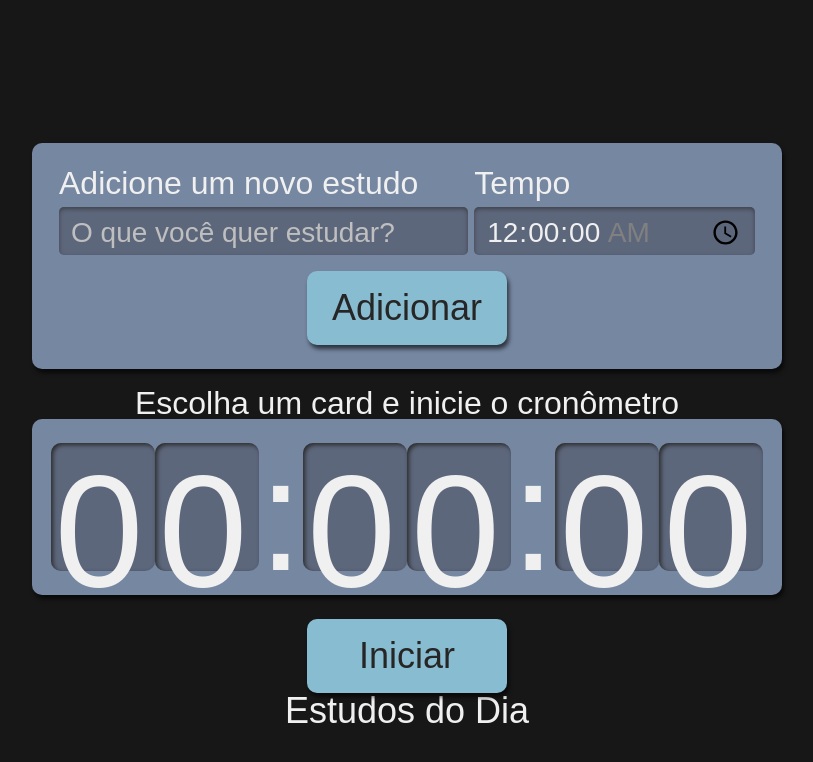
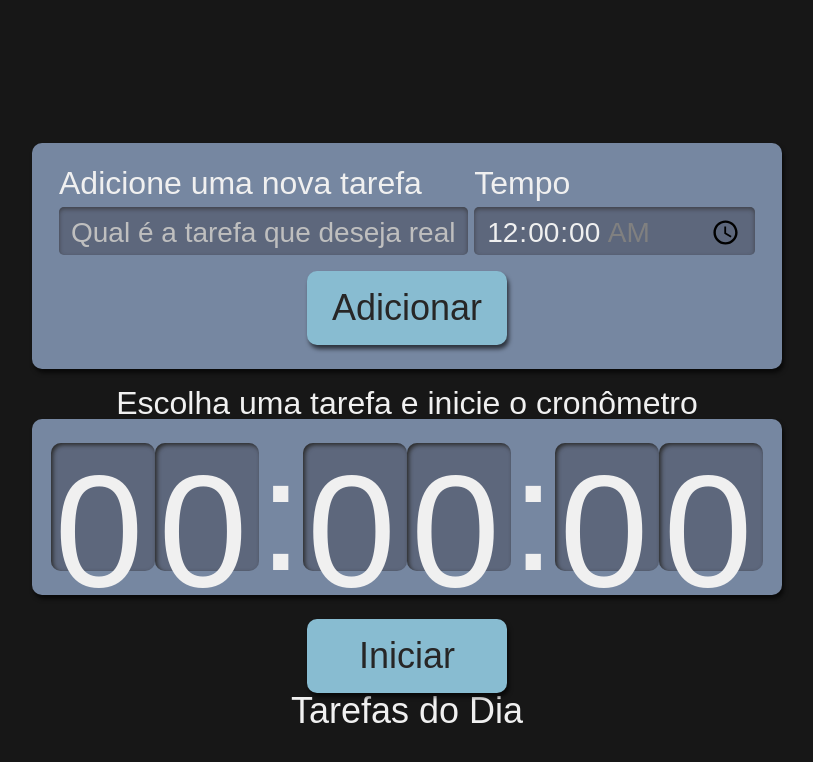
Before and after one commit to lucianogomes02/alura-studies, a React (Create React App) app: page / in a window 1280 px wide. Shown: the top 762 px of the page, without its empty margins (51-864 px from the left). Built offline with nearby package versions, Linux system fonts and the light colour scheme.

Commit message:
refactor: adjust tasks texts

```diff
--- a/src/components/Cronometro/index.tsx
+++ b/src/components/Cronometro/index.tsx
@@ -32,7 +32,7 @@ export default function Cronometro({ tarefaSelecionada, finalizarTarefa }: Props
 
     return (
         <div className={style.cronometro}>
-            <p className={style.titulo}>Escolha um card e inicie o cronômetro</p>
+            <p className={style.titulo}>Escolha uma tarefa e inicie o cronômetro</p>
             <div className={style.relogioWrapper}>
                 <Relogio tempoInicial={tempo} />
             </div>
--- a/src/components/Formulario/index.tsx
+++ b/src/components/Formulario/index.tsx
@@ -34,7 +34,7 @@ export default function Formulario({setTarefas}: Props) {
         <form className={style.novaTarefa} onSubmit={adicionarTarefa}>
             <div className={style.inputContainer}>
                 <label htmlFor="tarefa">
-                    Adicione um novo estudo
+                    Adicione uma nova tarefa
                 </label>
                 <input
                     type="text"
@@ -42,7 +42,7 @@ export default function Formulario({setTarefas}: Props) {
                     value={nome}
                     onChange={evento => setNome(evento.target.value)}
                     id="tarefa"
-                    placeholder="O que você quer estudar?"
+                    placeholder="Qual é a tarefa que deseja realizar?"
                     required
                 />
             </div>
--- a/src/components/Tarefas/index.tsx
+++ b/src/components/Tarefas/index.tsx
@@ -11,7 +11,7 @@ interface Props {
 export default function Tarefas({ tarefas, selecionarTarefa }: Props) {
     return(
         <aside className={style.listaTarefas}>
-            <h2> Estudos do Dia</h2>
+            <h2> Tarefas do Dia</h2>
             <ul>
                 {tarefas.map((tarefa) => (
                     <Tarefa
```
